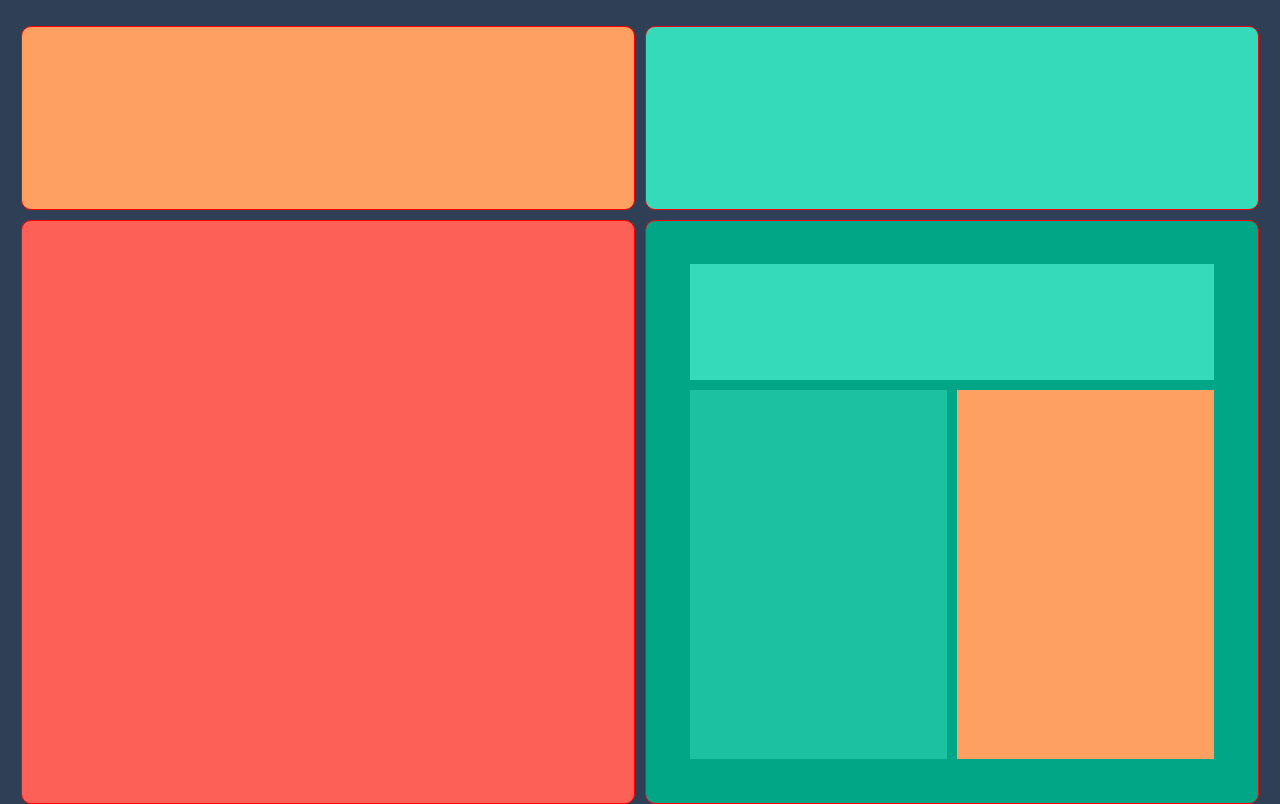
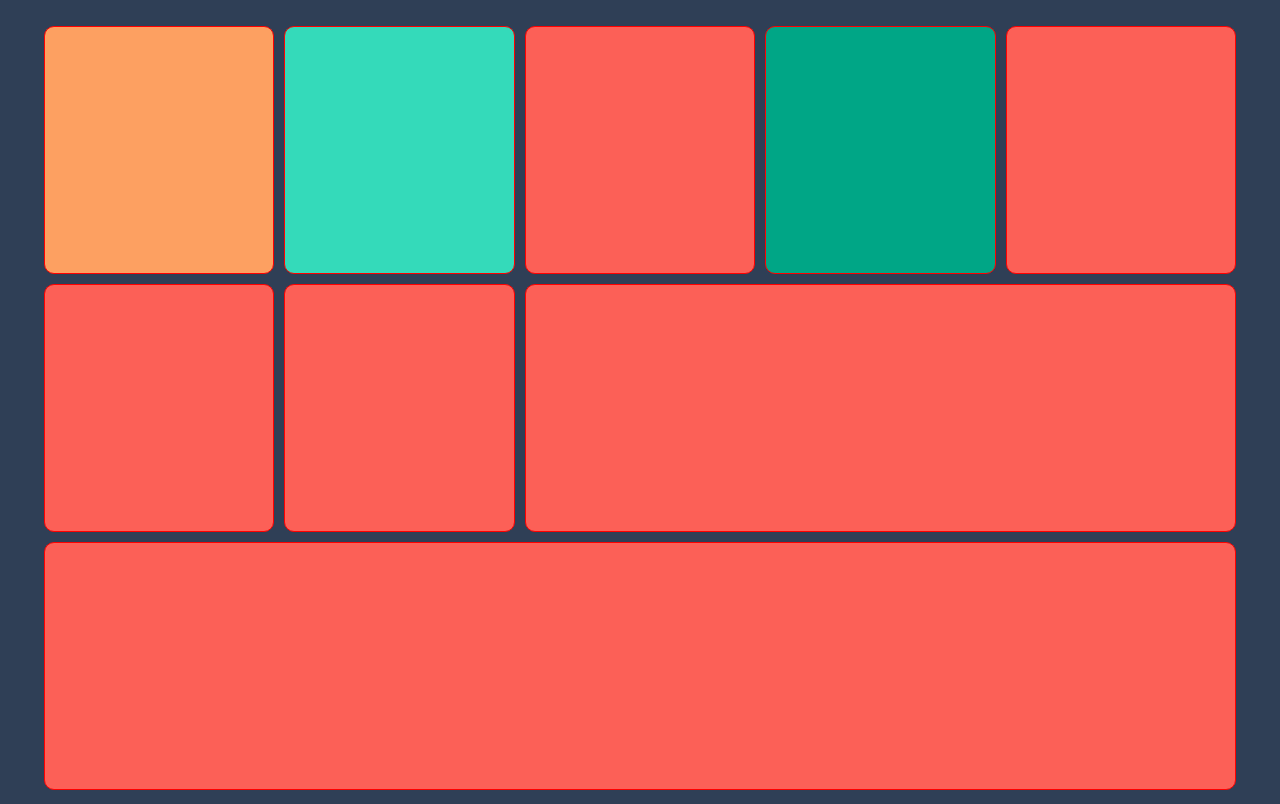
Before and after one commit to erwindevdesign/gridTemplates, a plain HTML site: page index.html in a window 1280 px wide. Drawn offline with Linux system fonts and the light colour scheme.

Commit message:
grid-area 5x3

```diff
--- a/assets/css/style.css
+++ b/assets/css/style.css
@@ -17,11 +17,12 @@ section{
 
 .content{
     display: grid;
-    grid-template-columns: 48vw 48vw;
-    grid-template-rows: 23vh 73vh;
+    grid-template-columns: 18vw 18vw 18vw 18vw 18vw;
+    grid-template-rows: 31vh 31vh 31vh;
     grid-template-areas:
-    "one two"
-    "three four";
+    "one two three four five"
+    "six seven eight eight eight"
+    "nine nine nine nine nine";
     place-content: center;
     margin-top: 2%;
     gap: 1rem;
@@ -52,29 +53,35 @@ section{
     background-color: #00A686;
     border: 1px solid red;
     grid-area: four;
-    padding: 3vw;
-    display: grid;
-    grid-template-columns: 48% 48%;
-    grid-template-rows: 23% 73%;
-    grid-template-areas:
-    "fournav fournav"
-    "fourasite foursection";
-    place-content: center;
-
     gap: 1rem;
 }
 
-.four__nav{
-    background-color: #34DABA;
-    grid-area: fournav;
+.five{
+    background-color: #FC6057;
+    border: 1px solid red;
+    grid-area: five;
 }
 
-.four__asite{
-    background-color: #1BC1A1;
-    grid-area: fourasite;
+.six{
+    background-color: #FC6057;
+    border: 1px solid red;
+    grid-area: six;
 }
 
-.four__section{
-    background-color: #FDA061;
-    grid-area: foursection;
+.seven{
+    background-color: #FC6057;
+    border: 1px solid red;
+    grid-area: seven;
 }
+
+.eight{
+    background-color: #FC6057;
+    border: 1px solid red;
+    grid-area: eight;
+}
+
+.nine{
+    background-color: #FC6057;
+    border: 1px solid red;
+    grid-area: nine;
+}
--- a/index.html
+++ b/index.html
@@ -18,11 +18,12 @@
         <section class="one" id="one"></section>
         <section class="two" id="two"></section>
         <section class="three" id="three"></section>
-        <section class="four" id="four">
-            <article class="four__nav"></article>
-            <article class="four__asite"></article>
-            <article class="four__section"></article>
-        </section>
+        <section class="four" id="four"></section>
+        <section class="five" id="five"></section>
+        <section class="six" id="six"></section>
+        <section class="seven" id="seven"></section>
+        <section class="eight" id="eight"></section>
+        <section class="nine" id="nine"></section>
     </main>
 </body>
 </html>
```
